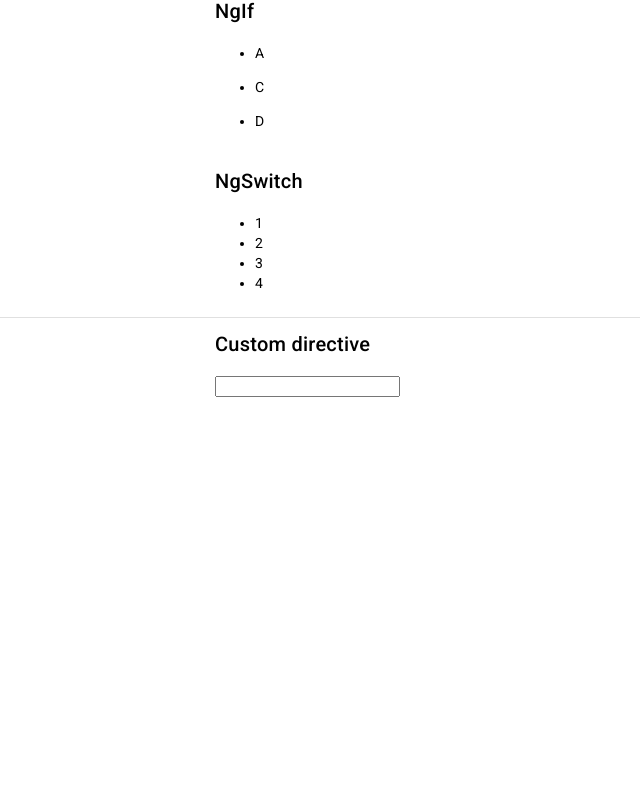
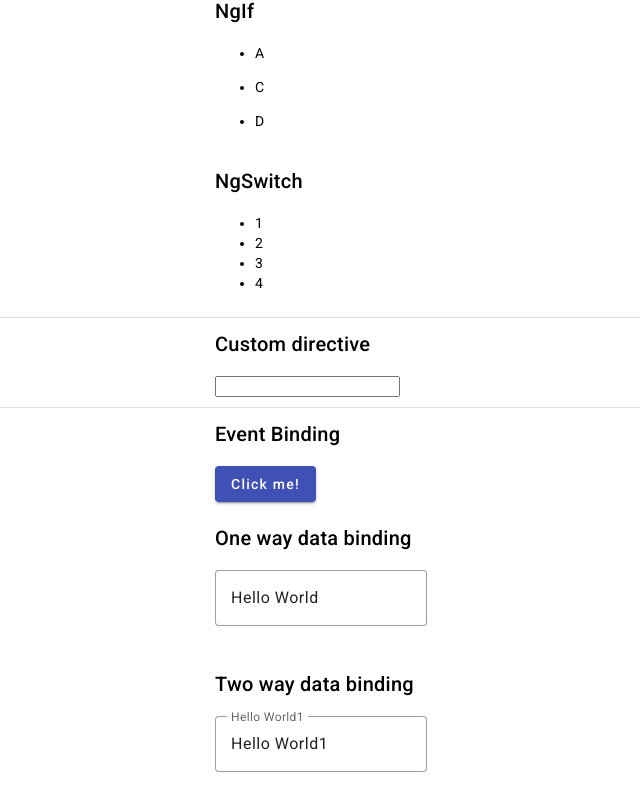
Before and after one commit to i4p3x/AngularBootCampExercises_NSA, an Angular app in the folder AngularBootCampHomework/: page / in a window 1280 px wide. Shown: the part 523-1327 px from the top of the page, without its empty margins (41-681 px from the left). Before the commit the page ends 930 px from the top, so only its background shows below. Built offline with nearby package versions, Linux system fonts and the light colour scheme.

Commit message:
Ej 4. Data-binding

```diff
--- a/AngularBootCampHomework/src/app/app.component.html
+++ b/AngularBootCampHomework/src/app/app.component.html
@@ -40,11 +40,11 @@
     <mat-divider></mat-divider>
 <div class="center" id="three">
   <app-d-custom></app-d-custom>
-</div><!--
+</div>
     <mat-divider></mat-divider>
 <div class="center" id="four">
   <app-binding></app-binding>
-</div>
+</div><!--
     <mat-divider></mat-divider>
 <div class="center" id="five">Ej 5
     <router-outlet name="main"></router-outlet>
--- /dev/null
+++ b/AngularBootCampHomework/src/app/components/binding/binding.component.html
@@ -0,0 +1,15 @@
+<h2>Event Binding</h2>
+    <button mat-raised-button color="primary" (click)="onAlert()">Click me!</button>
+<br><br>
+<h2>	One way data binding</h2>
+    <mat-form-field appearance="outline">
+        <input matInput placeholder="Write something" value={{hworld}}>
+
+    </mat-form-field>
+ <br><br>
+<h2>	Two way data binding</h2>
+
+<mat-form-field appearance="outline">
+    <mat-label>{{hworld1}}</mat-label>
+    <input matInput [(ngModel)]='hworld1'>
+</mat-form-field>
--- /dev/null
+++ b/AngularBootCampHomework/src/app/components/binding/binding.component.ts
@@ -0,0 +1,16 @@
+import { Component } from '@angular/core';
+
+
+@Component({
+  selector: 'app-binding',
+  templateUrl: './binding.component.html',
+  styleUrl: './binding.component.scss'
+})
+export class BindingComponent {
+  hworld: String =  "Hello World";
+  hworld1: String =  "Hello World1";
+
+  onAlert(){
+    alert("I was triggered by an event!");
+  }
+}
```
Also changed, not shown: AngularBootCampHomework/src/app/app.module.ts (+8 -2 lines), AngularBootCampHomework/src/app/components/binding/binding.component.scss (added), 1 other file (tests, documents, lock files or other folders).
